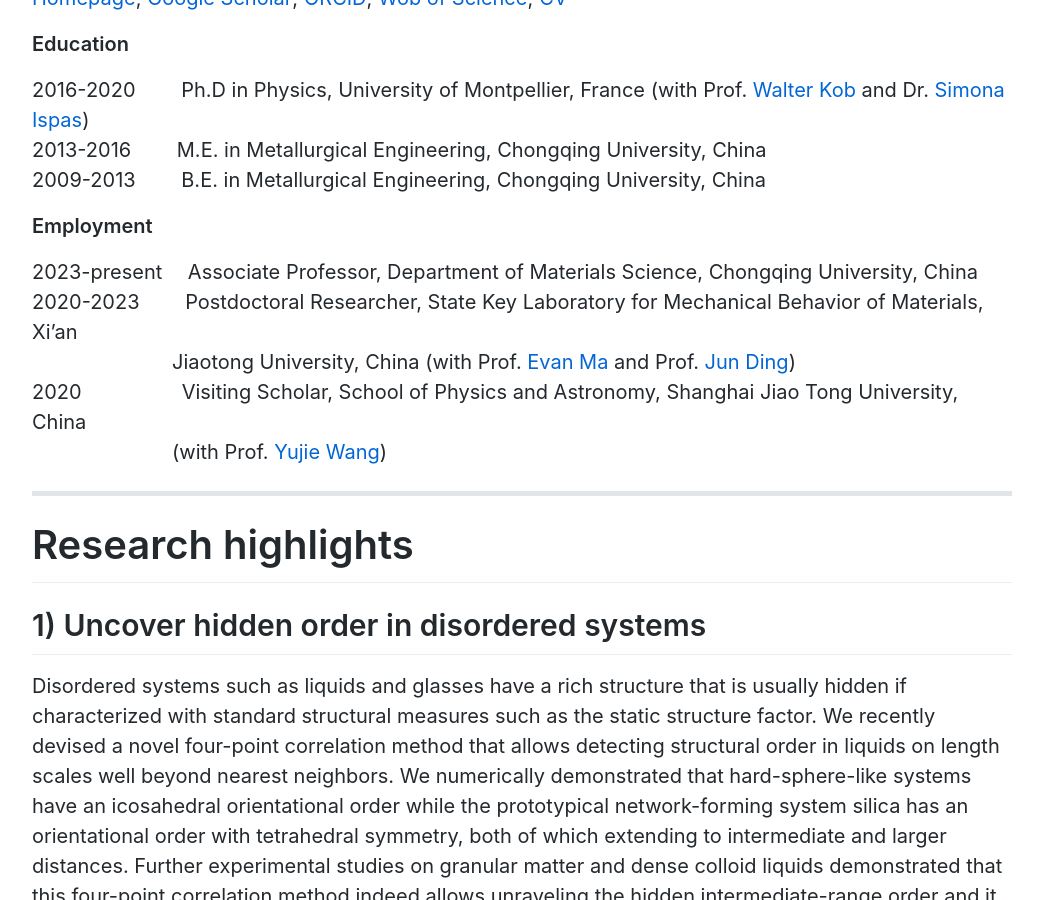
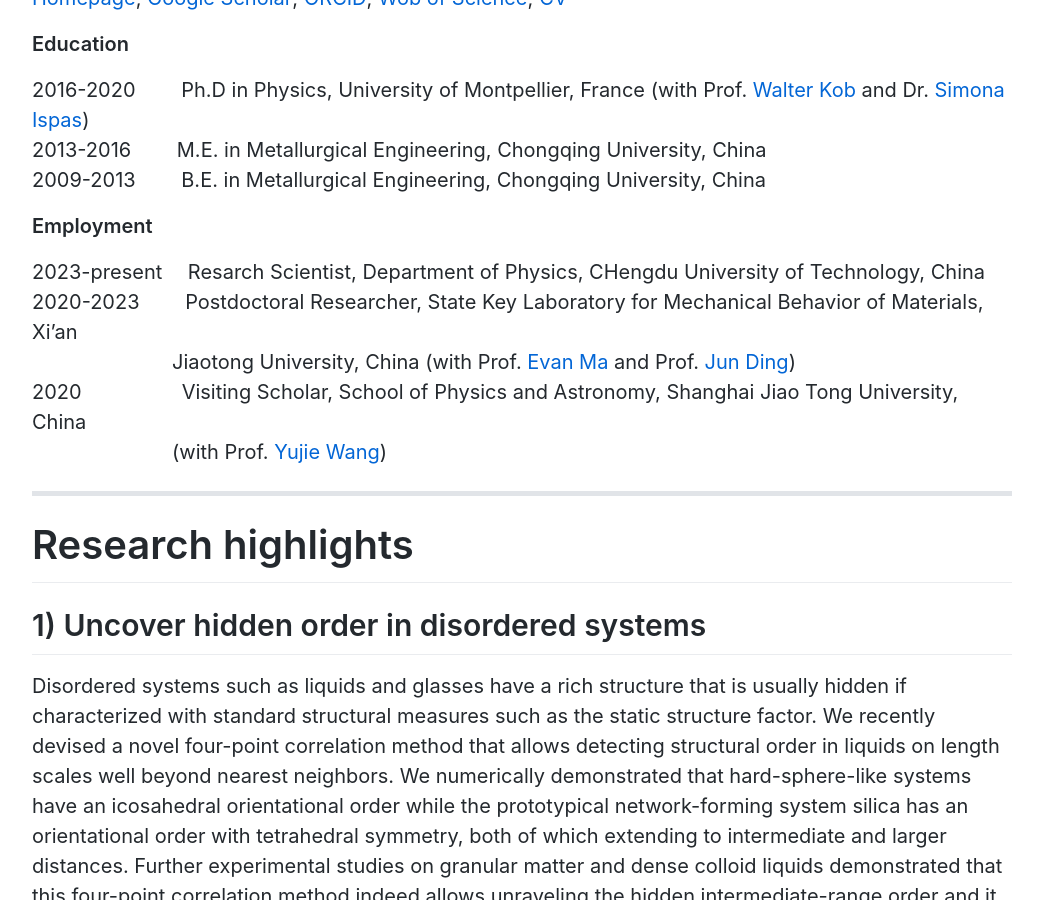
Before and after one commit to zhenzhang1991/zhenzhang1991.github.io, a Jekyll site: the page built from index.md, in a window 1280 px wide and 900 px high, scrolled down 606 px. Shown: the whole window, without its empty margins (118-1161 px from the left). Built offline with Jekyll 4.4.1, drawn with Linux system fonts in a browser that asks for light colours; Markdown is read by kramdown in place of the engine named in the settings; comment, search, counter and statistics services are not loaded.

Commit message:
Update index.md

```diff
--- a/index.md
+++ b/index.md
@@ -26,7 +26,7 @@ Email: zhen.zhang1991@hotmail.com<br>
 
 **Employment**
 
-2023-present  Associate Professor, Department of Materials Science, Chongqing University, China <br>
+2023-present  Resarch Scientist, Department of Physics, CHengdu University of Technology, China <br>
 2020-2023   Postdoctoral Researcher, State Key Laboratory for Mechanical Behavior of Materials, Xi’an <br>
        Jiaotong University, China (with Prof. [Evan Ma](https://scholar.google.com/citations?user=wvnI5qIAAAAJ&hl=en) and Prof. [Jun Ding](http://gr.xjtu.edu.cn/en/web/dingsn/home)) <br>
 2020     Visiting Scholar, School of Physics and Astronomy, Shanghai Jiao Tong University, China <br>
```
